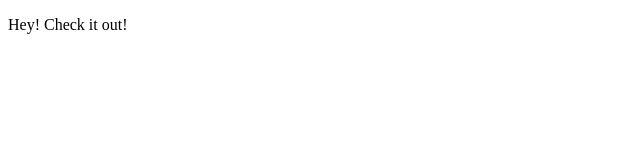
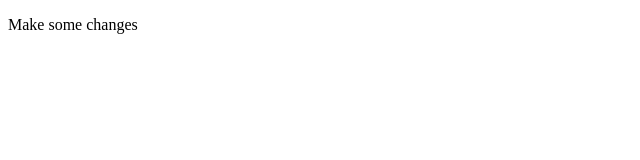
Before and after one commit to craigbaird/craigbaird.github.io, a plain HTML site: page index.html in a window 1280 px wide. Shown: the full height of the page, 0-640 px from the left. Drawn offline with Linux system fonts and the light colour scheme.

Commit message:
Change to text in page

```diff
--- a/index.html
+++ b/index.html
@@ -5,6 +5,6 @@
   </head>
 
   <body>
-    <p>Hey! Check it out!</p>
+    <p>Make some changes</p>
   </body>
 </html>
```
